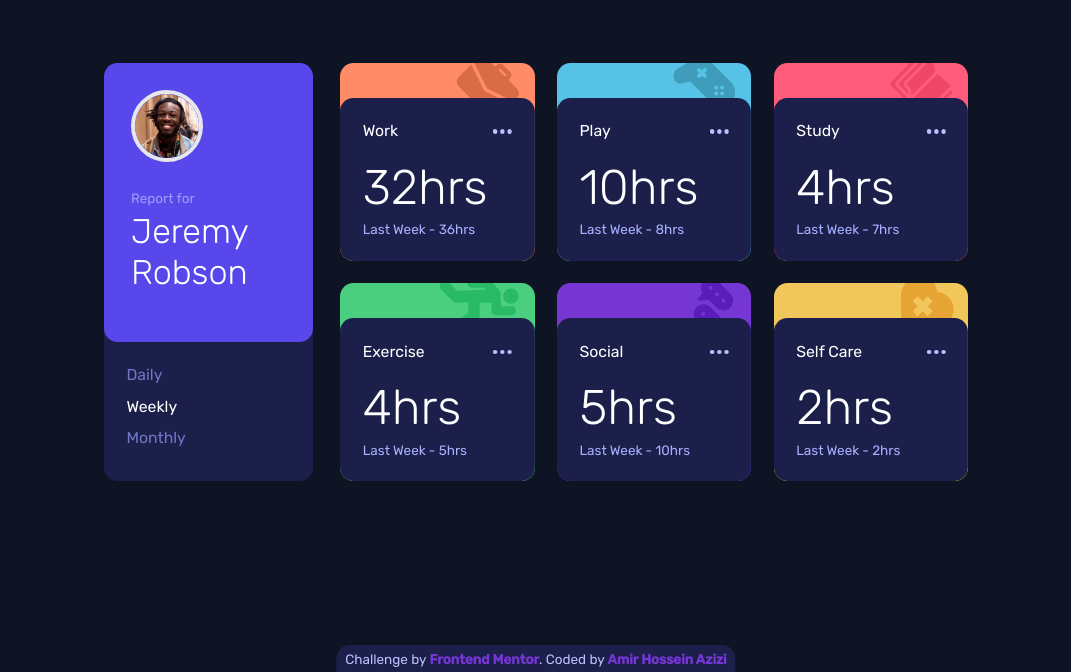
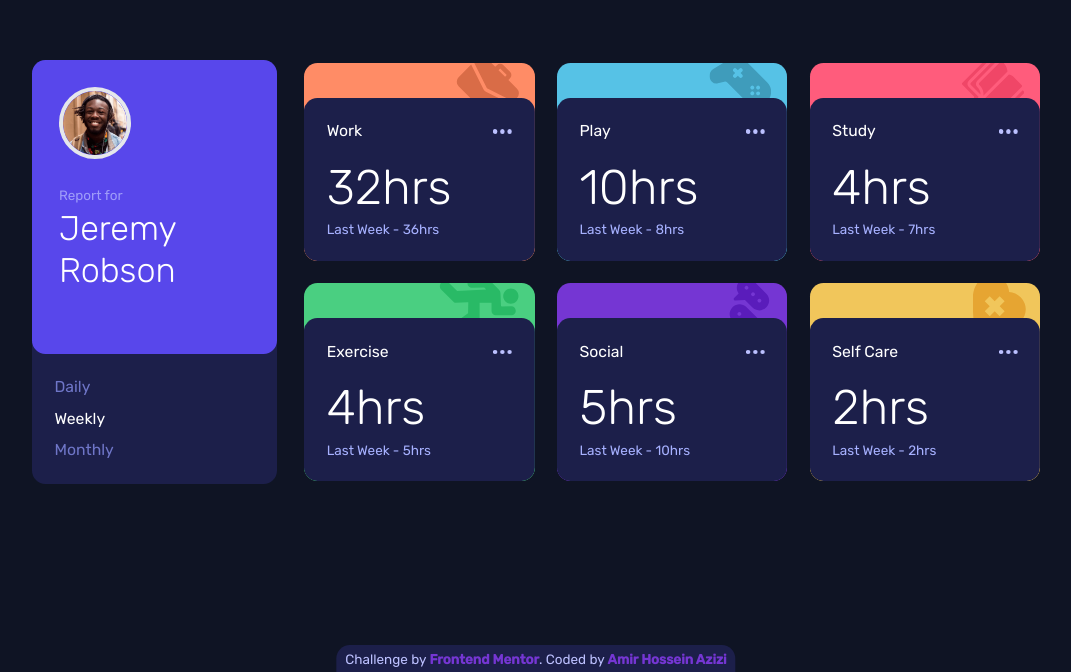
Before and after one commit to amirhazizi/time-tracking-dashboard, a website: page index.html in a window 1280 px wide. Shown: the part 128-800 px from the top of the page, without its empty margins (104-1175 px from the left). Drawn offline with Linux system fonts and the light colour scheme; files whose address does not match are found by name.

Commit message:
update style

```diff
--- a/index.html
+++ b/index.html
@@ -17,13 +17,13 @@
   </head>
   <body class="bg-cl_Verydarkblue grid place-items-center min-h-screen">
     <main
-      class="space-y-5 container lg:max-w-3xl mx-auto px-4 lg:px-0 lg:space-y-0 my-28 lg:my-0"
+      class="space-y-5 container lg:max-w-4xl mx-auto px-4 lg:px-0 lg:space-y-0 my-28 lg:my-0 grid lg:items-center"
     >
       <!-- user info -->
-      <div class="rounded-xl bg-cl_Darkblue lg:h-full">
+      <div class="rounded-xl bg-cl_Darkblue lg:self-stretch">
         <!-- user detail -->
         <div
-          class="flex items-center space-x-4 bg-cl_Blue rounded-xl p-7 lg:flex-col lg:items-start lg:space-x-0 lg:space-y-6 lg:p-6 lg:h-2/3"
+          class="flex items-center space-x-4 bg-cl_Blue rounded-xl p-7 lg:flex-col lg:items-start lg:space-x-0 lg:space-y-6 lg:p-6 lg:pb-14"
         >
           <img
             class="h-16 border-4 rounded-full"
@@ -61,7 +61,7 @@
         </ul>
       </div>
       <!-- timeframes content -->
-      <div class="grid md:grid-cols-2 lg:grid-cols-3 gap-5">
+      <div class="grid md:grid-cols-2 lg:grid-cols-3 gap-5 items-center mt-0.5">
         <!-- work -->
         <div
           data-id="Work"
--- a/js/app.js
+++ b/js/app.js
@@ -3,7 +3,7 @@ const triggerBtn = document.querySelectorAll(".routine-btn")
 const selectionBtn = document.getElementById("weekly")
 const timeFrames = document.querySelectorAll(".timeframe")
 // fetch API json file
-fetch("./data.json")
+fetch("../data.json")
   .then((res) => res.json())
   .then((data) => setTimeframes(data))
 // function setTimeframes
```
Also changed, not shown: css/styles.css, data.json (renamed from js/data.json).
